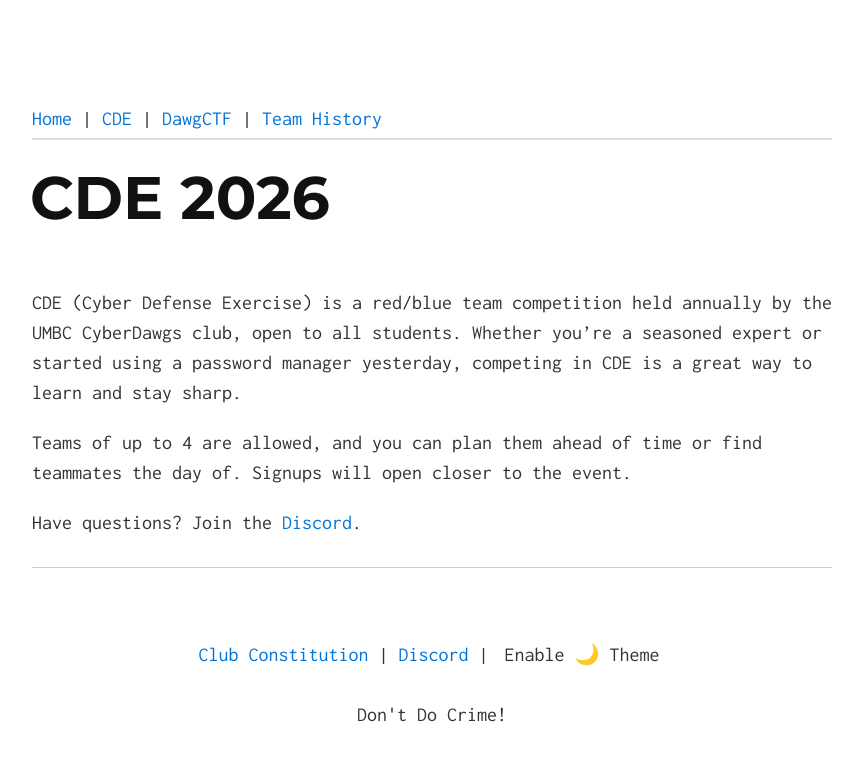
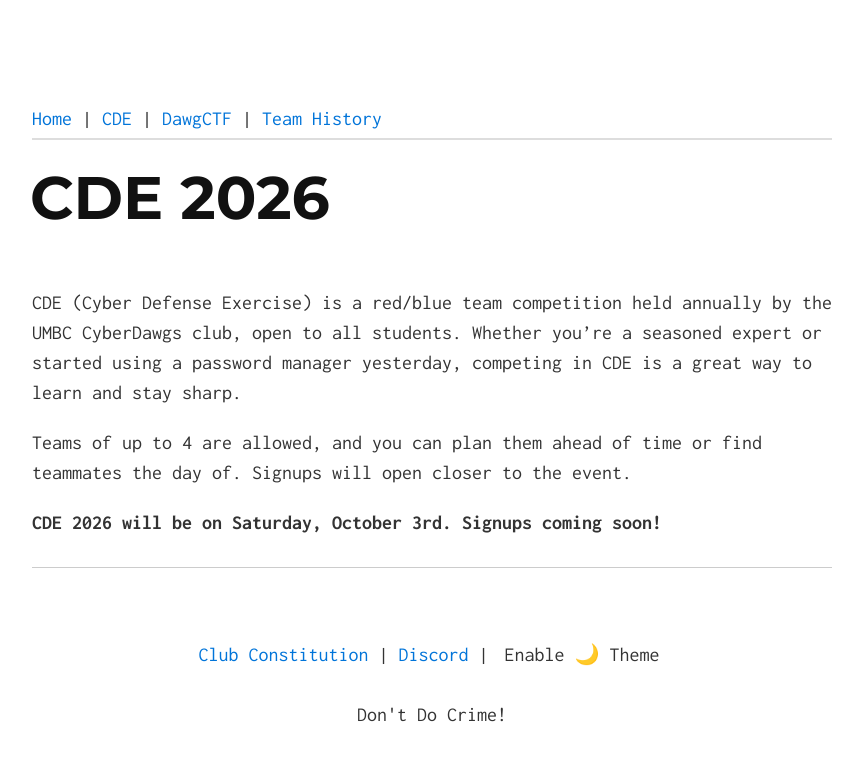
Before and after one commit to UMBCCyberDawgs/umbccyberdawgs.github.io, a Jekyll site: the page built from cde.md, in a window 1280 px wide. Shown: the top 761 px of the page, without its empty margins (208-1071 px from the left). Built offline with Jekyll 4.4.1, drawn with Linux system fonts in a browser that asks for light colours.

Commit message:
dead link

```diff
--- a/cde.md
+++ b/cde.md
@@ -10,4 +10,4 @@ CDE (Cyber Defense Exercise) is a red/blue team competition held annually by the
 
 Teams of up to 4 are allowed, and you can plan them ahead of time or find teammates the day of. Signups will open closer to the event.
 
-Have questions? Join the [Discord](https://discord.com/invite/yyDmQUXypq).
+**CDE 2026 will be on Saturday, October 3rd. Signups coming soon!**
```
